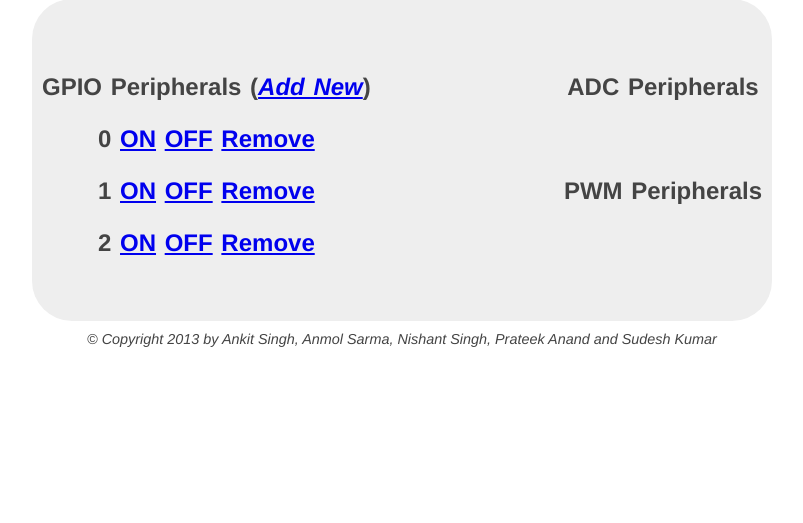
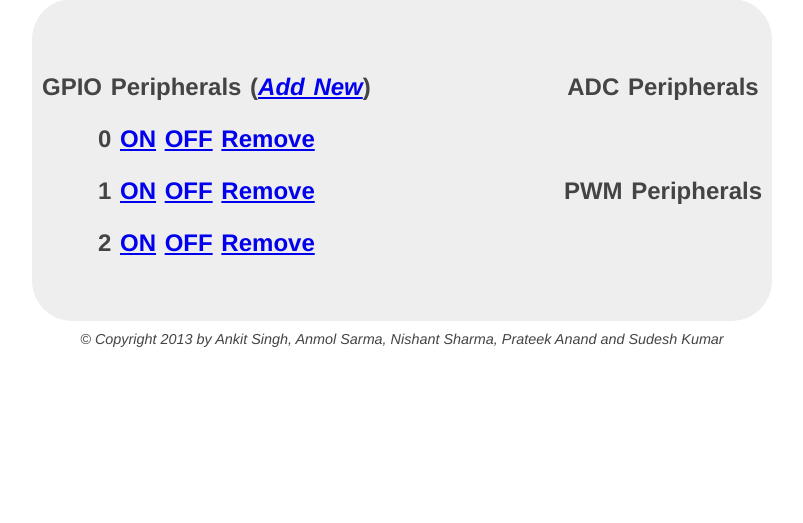
Before and after one commit to sudesh309/upcd_webapp, a Flask app: page / in a window 1280 px wide. Shown: the part 180-703 px from the top of the page, without its empty margins (238-1041 px from the left). Run offline with Flask 2, Linux system fonts and the light colour scheme; parts of the project's set-up code (start-up, migrations or seed data) failed here and were passed over.

Commit message:
Fix typo.

```diff
--- a/templates/main.html
+++ b/templates/main.html
@@ -47,7 +47,7 @@
 
       <footer>
 		  &copy Copyright 2013 by Ankit Singh, Anmol Sarma, Nishant
-		  Singh, Prateek Anand and Sudesh Kumar
+		  Sharma, Prateek Anand and Sudesh Kumar
       </footer>
     </body>
 </html>
```
